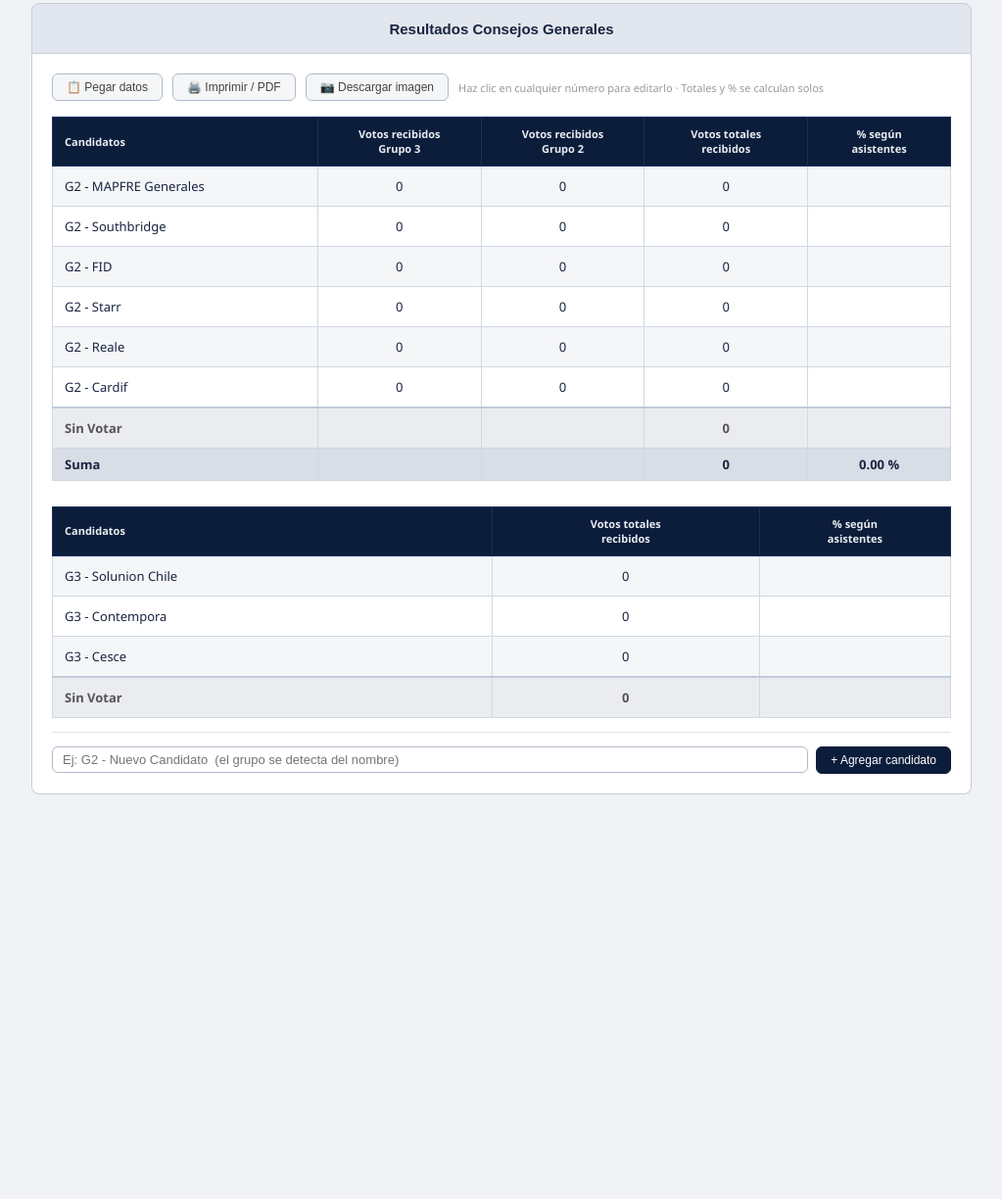
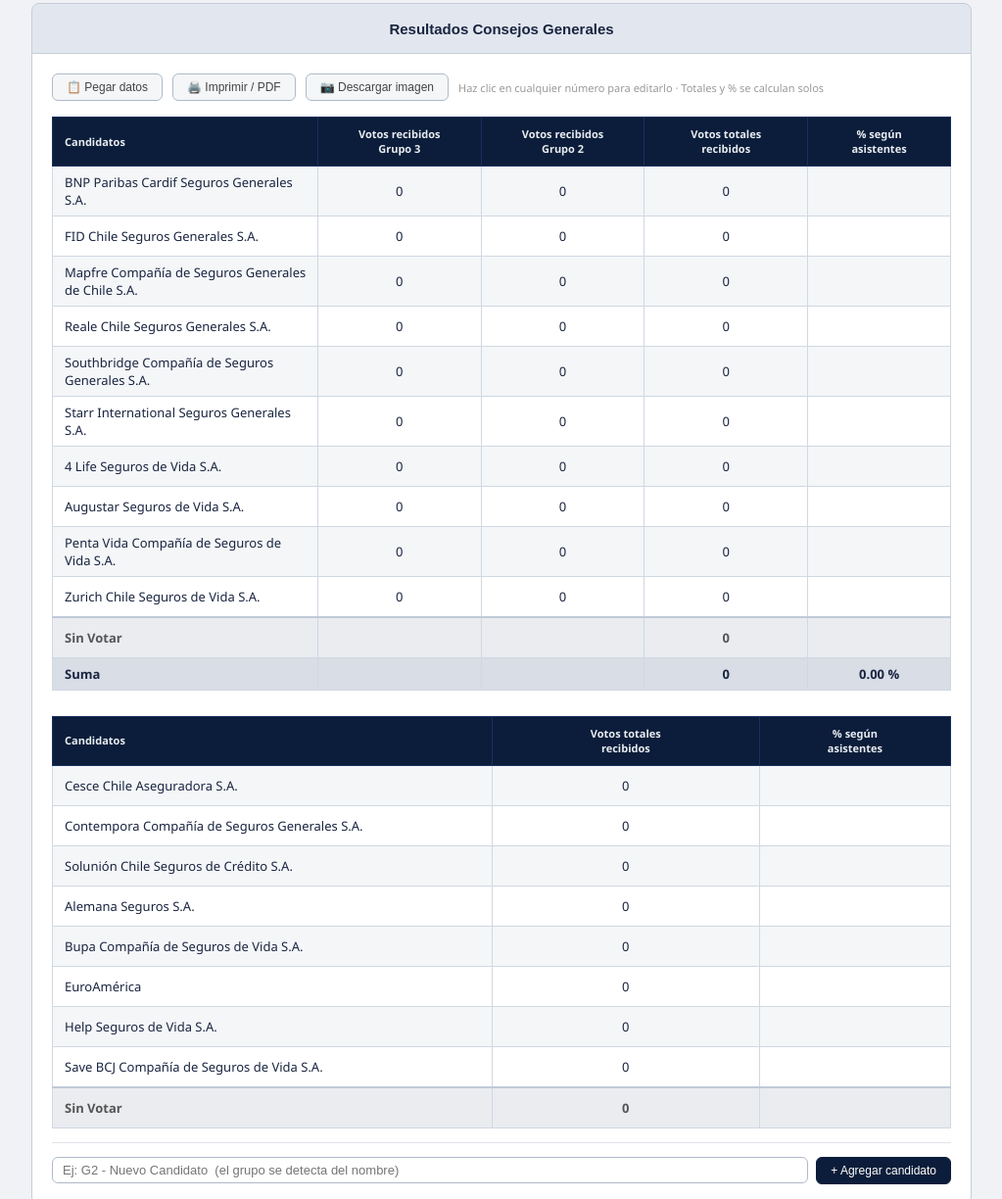
Before and after one commit to Burzua1/resultados-eleccion, a plain HTML site: page index.html in a window 1280 px wide. Shown: the part 29-1253 px from the top of the page at 98% size, without its empty margins (128-1151 px from the left). Before the commit the page ends 896 px from the top, so only its background shows below. Drawn offline with nearby package versions, Linux system fonts and the light colour scheme.

Commit message:
Update index.html

```diff
--- a/index.html
+++ b/index.html
@@ -182,27 +182,65 @@
 
 <script src="https://cdnjs.cloudflare.com/ajax/libs/html2canvas/1.4.1/html2canvas.min.js"></script>
 <script>
-let nextId = 10;
+let nextId = 100;
 // Sin votar by group — one value each
 let sv = { G2: 0, G3: 0 };
 // Total for G3 % — set from "Suma" row in paste, or auto from sum
 let totalG3override = 0;
 
-function groupFromName(n) {
-  const m = n.match(/^(G\d+)/i);
-  return m ? m[1].toUpperCase() : "G?";
+// Official name → group mapping
+const GROUP_MAP = {
+  "bnp paribas cardif seguros generales s.a.": "G2",
+  "fid chile seguros generales s.a.": "G2",
+  "mapfre compañía de seguros generales de chile s.a.": "G2",
+  "reale chile seguros generales s.a.": "G2",
+  "southbridge compañía de seguros generales s.a.": "G2",
+  "starr international seguros generales s.a.": "G2",
+  "4 life seguros de vida s.a.": "G2",
+  "augustar seguros de vida s.a.": "G2",
+  "penta vida compañía de seguros de vida s.a.": "G2",
+  "zurich chile seguros de vida s.a.": "G2",
+  "cesce chile aseguradora s.a.": "G3",
+  "contempora compañía de seguros generales s.a.": "G3",
+  "solunión chile seguros de crédito s.a.": "G3",
+  "alemana seguros s.a.": "G3",
+  "bupa compañía de seguros de vida s.a.": "G3",
+  "euroamérica": "G3",
+  "help seguros de vida s.a.": "G3",
+  "save bcj compañía de seguros de vida s.a.": "G3",
+};
+
+function groupFromName(name) {
+  const key = name.toLowerCase().trim();
+  // 1. Check official name map
+  if (GROUP_MAP[key]) return GROUP_MAP[key];
+  // 2. Fallback: detect G2/G3 prefix (e.g. "G2 - Southbridge", "G3 - Contempora")
+  const m = name.match(/^(G\d+)\s*[-–]/i);
+  if (m) return m[1].toUpperCase();
+  return "G2";
 }
 
 let candidates = [
-  {id:1, name:"G2 - MAPFRE Generales"},
-  {id:2, name:"G2 - Southbridge"},
-  {id:3, name:"G2 - FID"},
-  {id:4, name:"G2 - Starr"},
-  {id:5, name:"G2 - Reale"},
-  {id:6, name:"G2 - Cardif"},
-  {id:7, name:"G3 - Solunion Chile"},
-  {id:8, name:"G3 - Contempora"},
-  {id:9, name:"G3 - Cesce"},
+  // G2
+  {id:1,  name:"BNP Paribas Cardif Seguros Generales S.A."},
+  {id:2,  name:"FID Chile Seguros Generales S.A."},
+  {id:3,  name:"Mapfre Compañía de Seguros Generales de Chile S.A."},
+  {id:4,  name:"Reale Chile Seguros Generales S.A."},
+  {id:5,  name:"Southbridge Compañía de Seguros Generales S.A."},
+  {id:6,  name:"Starr International Seguros Generales S.A."},
+  {id:7,  name:"4 Life Seguros de Vida S.A."},
+  {id:8,  name:"Augustar Seguros de Vida S.A."},
+  {id:9,  name:"Penta Vida Compañía de Seguros de Vida S.A."},
+  {id:10, name:"Zurich Chile Seguros de Vida S.A."},
+  // G3
+  {id:11, name:"Cesce Chile Aseguradora S.A."},
+  {id:12, name:"Contempora Compañía de Seguros Generales S.A."},
+  {id:13, name:"Solunión Chile Seguros de Crédito S.A."},
+  {id:14, name:"Alemana Seguros S.A."},
+  {id:15, name:"Bupa Compañía de Seguros de Vida S.A."},
+  {id:16, name:"EuroAmérica"},
+  {id:17, name:"Help Seguros de Vida S.A."},
+  {id:18, name:"Save BCJ Compañía de Seguros de Vida S.A."},
 ].map(c => ({...c, group: groupFromName(c.name), g2v:0, g3v:0}));
 
 // G2 total = g2v + g3v
```
